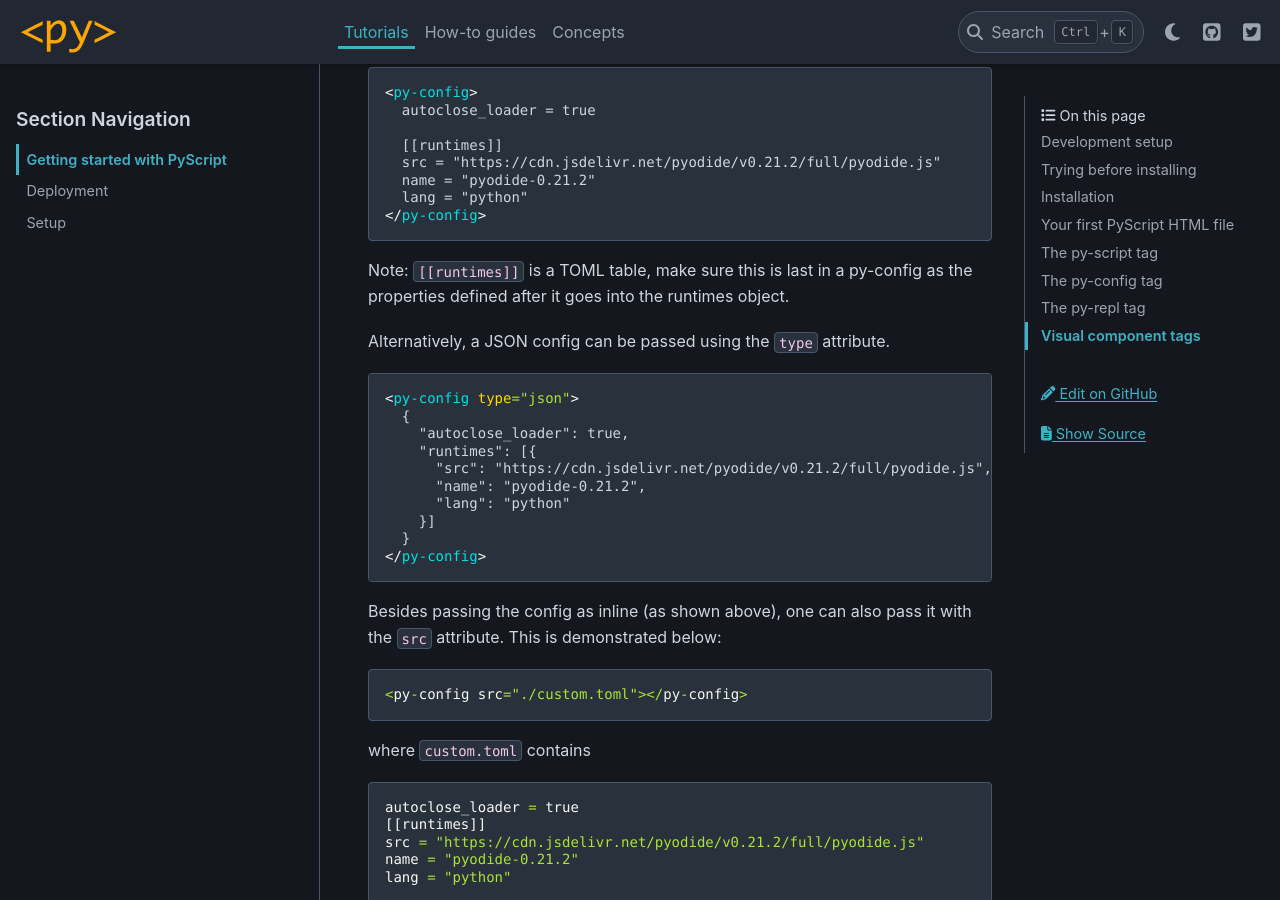
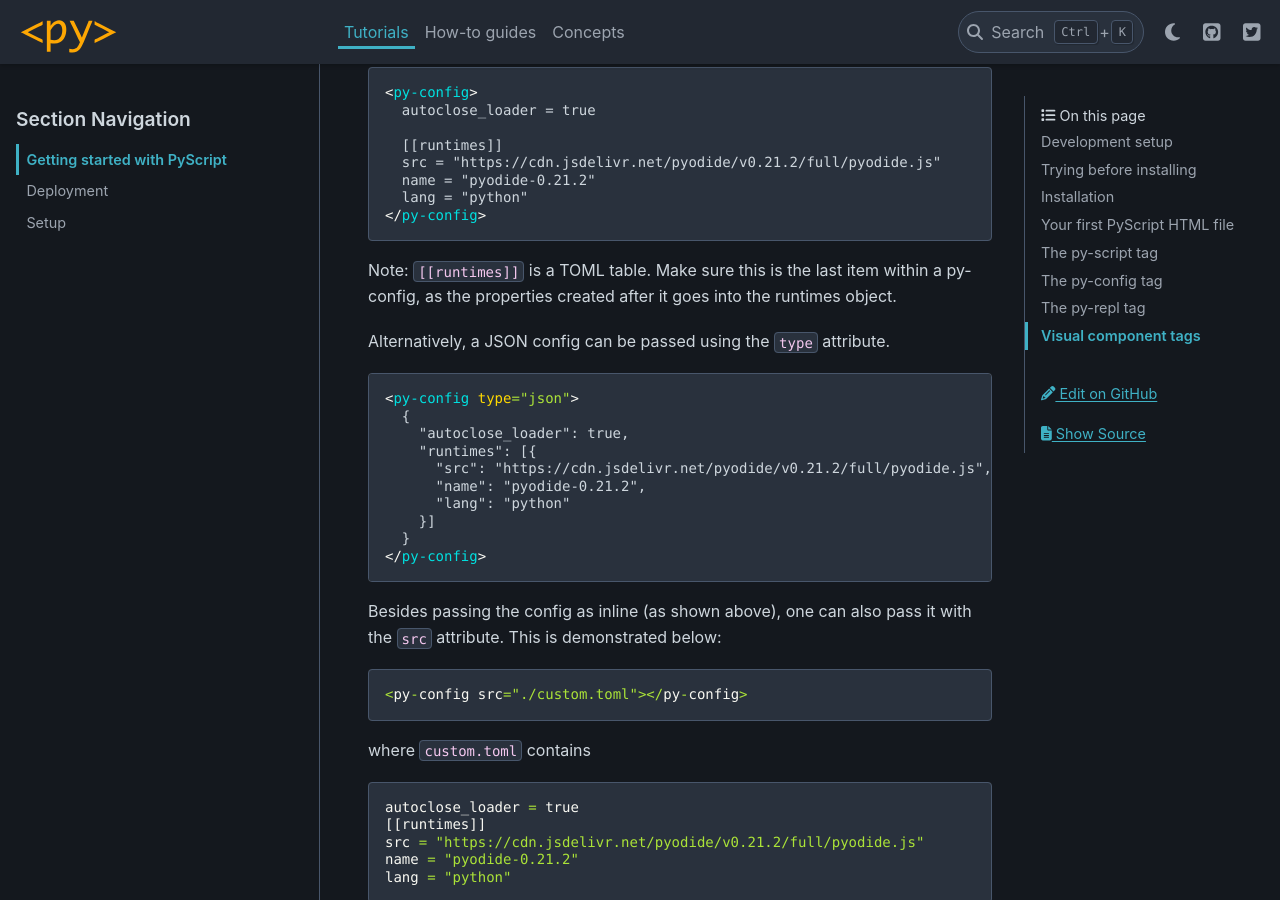
Before and after one commit to pyscript/pyscript, a Sphinx documentation site: the page built from docs/tutorials/getting-started.md, in a window 1280 px wide and 900 px high, scrolled down 3648 px. Built offline with Sphinx 7.4.7 and the PyData theme 0.15.4, drawn with Linux system fonts in a browser that asks for light colours; pages that are not in the unit, such as notebooks, are missing from menus.

Commit message:
mor grammar

````diff
--- a/docs/tutorials/getting-started.md
+++ b/docs/tutorials/getting-started.md
@@ -161,7 +161,7 @@
   lang = "python"
 </py-config>
 ```
-Note: `[[runtimes]]` is a TOML table, make sure this is last in a py-config as the properties defined after it goes into the runtimes object.
+Note: `[[runtimes]]` is a TOML table. Make sure this is the last item within a py-config, as the properties created after it goes into the runtimes object.
 
 Alternatively, a JSON config can be passed using the `type` attribute.
 
````
